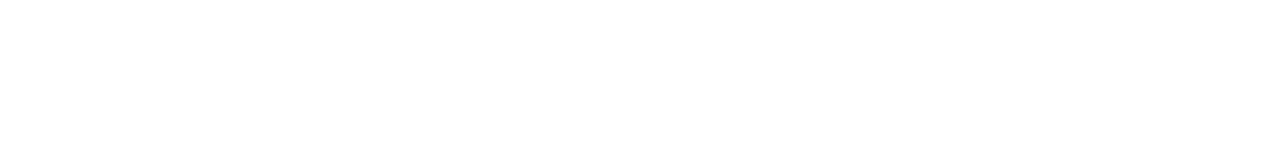
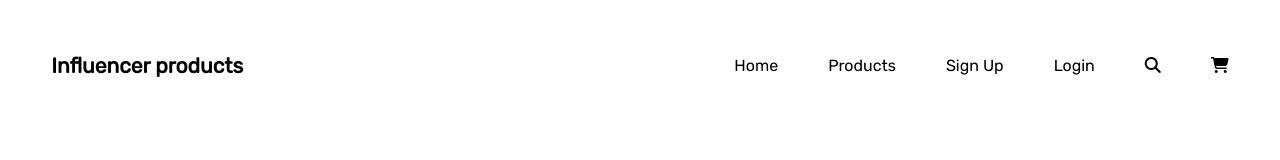
Before and after one commit to JustDibbo/prac4a2, a plain HTML site: page index.html in a window 1280 px wide. Drawn offline with Linux system fonts and the light colour scheme.

Commit message:
nav half done

```diff
--- a/index.html
+++ b/index.html
@@ -1,11 +1,40 @@
 <!DOCTYPE html>
 <html lang="en">
+
 <head>
     <meta charset="UTF-8">
     <meta name="viewport" content="width=device-width, initial-scale=1.0">
     <title>Document</title>
+    <link rel="stylesheet" href="style/index.css">
+    <script src="https://kit.fontawesome.com/b6443437a4.js" crossorigin="anonymous"></script>
 </head>
+
 <body>
 
+    <head>
+        <nav class="navigation">
+            <div class="nd1">
+                <h4 class="prymary-t">Influencer products</h4>
+            </div>
+            <div class="nd2">
+                <li>Home</li>
+                <li>Products</li>
+                <li>Sign Up</li>
+                <li>Login</li>
+                <li><i class="fa-solid fa-magnifying-glass"></i></li>
+                <li><i class="fa-solid fa-cart-shopping"></i></li>
+            </div>
+        </nav>
+        <section>
+
+        </section>
+    </head>
+    <main>
+
+    </main>
+    <footer>
+
+    </footer>
 </body>
+
 </html>
--- a/style/index.css
+++ b/style/index.css
@@ -0,0 +1,57 @@
+@import url('https://fonts.googleapis.com/css2?family=Rubik:ital,wght@0,300;0,400;1,500&display=swap');
+
+/* font-family: 'Rubik', sans-serif; */
+
+* {
+    margin: 0;
+    padding: 0;
+}
+
+.prymary-t {
+    font-family: 'Rubik', sans-serif;
+    font-size: 21px;
+    font-weight: 600;
+    /* max-width: 50%; */
+}
+
+.nd2 {
+    display: flex;
+    gap: 50px;
+    padding-right: 4%;
+    /* max-width: 50%; */
+}
+
+.nd2 li {
+    list-style: none;
+    font-family: 'Rubik', sans-serif;
+    font-weight: 500;
+}
+
+.navigation {
+    display: flex;
+    justify-content: space-between;
+    min-height: 130px;
+    align-items: center;
+    max-width: 1600px;
+    margin: 0 auto;
+}
+
+.nd1 {
+    padding-left: 4%;
+}
+/* nav half ends */
+
+
+@media screen and (max-width:576px) {
+
+    .navigation {
+        flex-direction: column;
+        gap: 20px;
+        justify-content: center;
+    }
+
+    .nd2 {
+        gap: 15px;
+    }
+
+}
```
